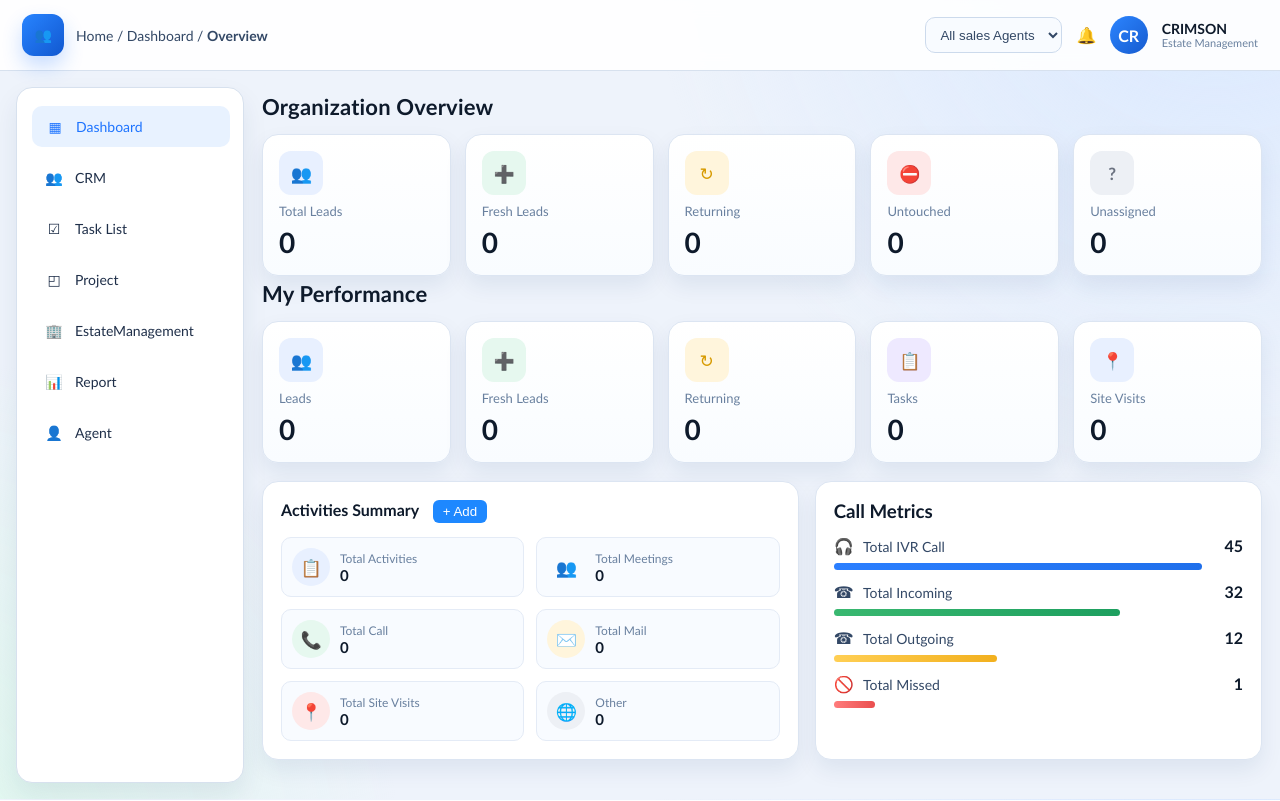
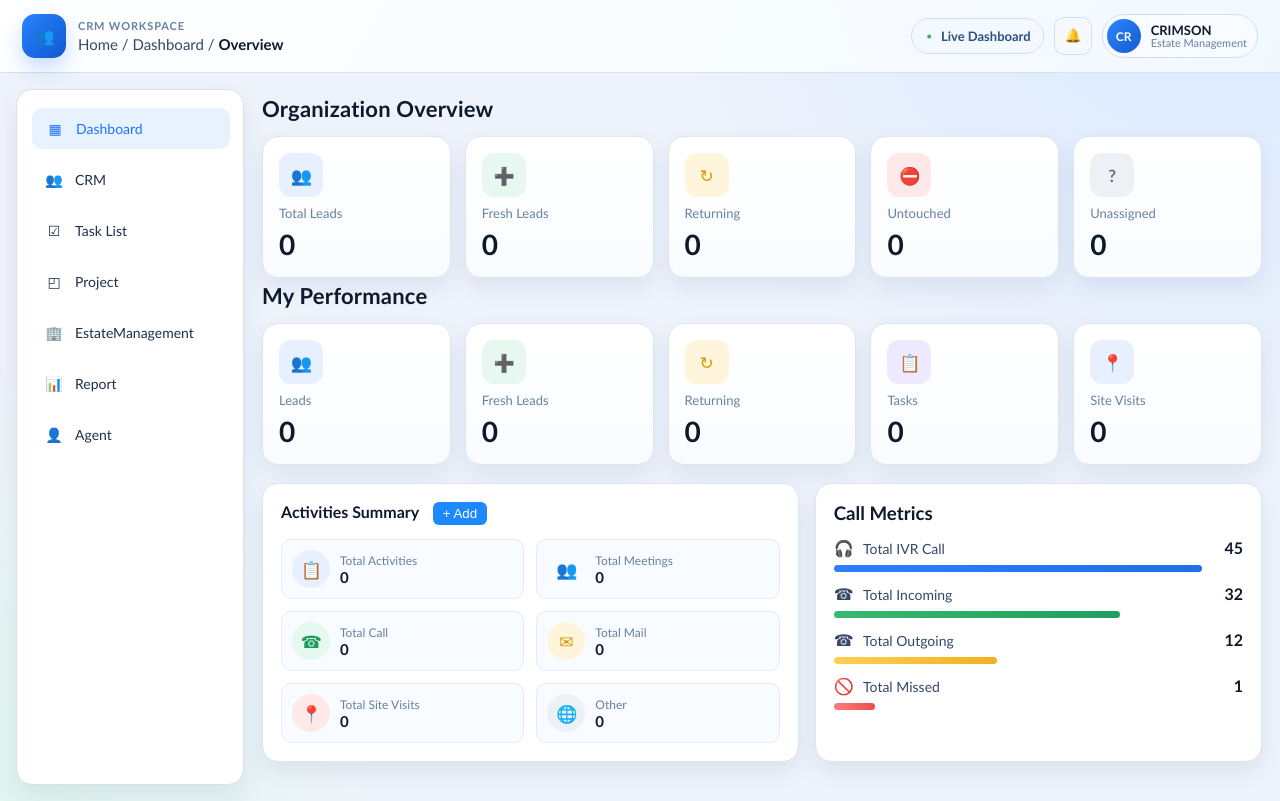
Before and after one commit to sahik-hussain/Django_Erprealestate, a Django app: page /index/ in a window 1280 px wide. Run offline with Django 5.2, Linux system fonts and the light colour scheme; the visitor is signed in with stand-in values (Sample User, id 1); data that the repository does not hold is empty.

Commit message:
your message here

```diff
--- a/Real_estate/static/css/local-icons.css
+++ b/Real_estate/static/css/local-icons.css
@@ -31,9 +31,14 @@
 .fa-solid.fa-circle-question::before { content: "?"; font-weight: 700; }
 .fa-regular.fa-circle-question::before { content: "?"; font-weight: 700; }
 .fa-solid.fa-clipboard::before { content: "\1F4CB"; }
+.fa-solid.fa-clipboard-list::before { content: "\1F4CB"; }
 .fa-solid.fa-headphones::before { content: "\1F3A7"; }
 .fa-solid.fa-location-dot::before { content: "\1F4CD"; }
 .fa-regular.fa-location-dot::before { content: "\1F4CD"; }
+.fa-solid.fa-envelope::before { content: "\2709"; }
+.fa-regular.fa-envelope::before { content: "\2709"; }
+.fa-solid.fa-globe::before { content: "\1F310"; }
+.fa-solid.fa-circle::before { content: "\25CF"; }
 .fa-solid.fa-phone-flip::before { content: "\260E"; }
 .fa-solid.fa-phone-slash::before { content: "\1F6AB"; }
 .fa-solid.fa-rotate::before { content: "\21BB"; }
--- a/Real_estate/static/css/style.css
+++ b/Real_estate/static/css/style.css
@@ -28,14 +28,14 @@ body {
   position: sticky;
   top: 0;
   z-index: 20;
-  background: rgba(255, 255, 255, 0.9);
+  background: linear-gradient(120deg, rgba(255, 255, 255, 0.94), rgba(243, 249, 255, 0.94));
   backdrop-filter: blur(10px);
   border-bottom: 1px solid var(--line-200);
   padding: 14px 22px;
   display: flex;
   justify-content: space-between;
   align-items: center;
-  gap: 12px;
+  gap: 14px;
 }
 
 .left {
@@ -43,13 +43,12 @@ body {
   align-items: center;
   gap: 12px;
   color: var(--ink-700);
-  font-size: 14px;
 }
 
 .app-icon {
-  width: 42px;
-  height: 42px;
-  border-radius: 12px;
+  width: 44px;
+  height: 44px;
+  border-radius: 13px;
   background: linear-gradient(135deg, #2884ff, #1158d0);
   color: #fff;
   display: grid;
@@ -57,34 +56,96 @@ body {
   box-shadow: 0 10px 20px rgba(30, 116, 255, 0.24);
 }
 
+.title-wrap {
+  display: flex;
+  flex-direction: column;
+  gap: 3px;
+}
+
+.crumb-label {
+  color: var(--ink-500);
+  font-size: 11px;
+  text-transform: uppercase;
+  letter-spacing: 0.08em;
+  font-weight: 700;
+}
+
+.crumb-path {
+  color: var(--ink-700);
+  font-size: 15px;
+}
+
+.crumb-path b {
+  color: var(--ink-900);
+}
+
 .right {
   display: flex;
   align-items: center;
-  gap: 14px;
+  gap: 10px;
 }
 
-.right select {
+.status-pill {
+  display: inline-flex;
+  align-items: center;
+  gap: 7px;
   height: 36px;
-  border: 1px solid #ccdaec;
-  background: #f8fbff;
-  color: var(--ink-700);
-  border-radius: 10px;
-  padding: 0 10px;
+  padding: 0 12px;
+  border-radius: 999px;
+  border: 1px solid #cfe0f4;
+  background: #f4f9ff;
+  color: #29507f;
+  font-size: 13px;
+  font-weight: 600;
 }
 
-.right i {
-  color: var(--ink-700);
+.status-pill i {
+  color: #22b86d;
+  font-size: 8px;
+}
+
+.notify-btn {
+  width: 38px;
+  height: 38px;
+  border-radius: 10px;
+  border: 1px solid #cfe0f4;
+  background: #f6faff;
+  display: grid;
+  place-items: center;
+  cursor: pointer;
+  transition: all 0.18s ease;
+}
+
+.notify-btn i {
+  color: #294a76;
+}
+
+.notify-btn:hover {
+  transform: translateY(-1px);
+  background: #eaf3ff;
+  border-color: #bdd3ed;
+}
+
+.profile-chip {
+  display: flex;
+  align-items: center;
+  gap: 10px;
+  padding: 4px 10px 4px 4px;
+  border-radius: 999px;
+  border: 1px solid #cfe0f4;
+  background: #f8fbff;
 }
 
 .avatar {
-  width: 38px;
-  height: 38px;
+  width: 34px;
+  height: 34px;
   border-radius: 50%;
   background: linear-gradient(135deg, #2c85ff, #165bcf);
   color: #fff;
   display: grid;
   place-items: center;
   font-weight: 700;
+  font-size: 12px;
 }
 
 .brand {
@@ -94,14 +155,14 @@ body {
 }
 
 .brand b {
-  font-size: 14px;
+  font-size: 13px;
+  color: var(--ink-900);
 }
 
 .brand small {
   color: var(--ink-500);
   font-size: 11px;
 }
-
 .container {
   display: flex;
   gap: 16px;
@@ -431,13 +492,32 @@ body {
 
 @media (max-width: 640px) {
   .topbar {
+    padding: 12px 14px;
     flex-direction: column;
     align-items: flex-start;
+  }
+
+  .left {
+    width: 100%;
+  }
+
+  .crumb-path {
+    font-size: 13px;
   }
 
   .right {
     width: 100%;
     flex-wrap: wrap;
+    justify-content: space-between;
+  }
+
+  .status-pill {
+    font-size: 12px;
+    height: 34px;
+  }
+
+  .brand small {
+    display: none;
   }
 
   .cards {
--- a/core/views.py
+++ b/core/views.py
@@ -55,6 +55,64 @@ def can_add_estate(user):
     return Agent.objects.filter(email__iexact=email, is_active=True).exists()
 
 
+def _ensure_default_login_accounts(user_model):
+    """Ensure required default user/agent login accounts exist and are active."""
+    defaults = [
+        {
+            "email": "shaikhussain@gmail.com",
+            "username": "shaikhussain",
+            "password": "crimson@",
+            "is_staff": False,
+            "is_superuser": False,
+        },
+        {
+            "email": "admin@gmail.com",
+            "username": "admin",
+            "password": "Agent@123",
+            "is_staff": True,
+            "is_superuser": True,
+        },
+    ]
+
+    for row in defaults:
+        user_obj = user_model.objects.filter(email__iexact=row["email"]).first()
+        if not user_obj:
+            username = row["username"]
+            if user_model.objects.filter(username__iexact=username).exists():
+                username = _build_unique_username(user_model, username)
+            user_obj = user_model.objects.create_user(
+                username=username,
+                email=row["email"],
+                password=row["password"],
+                is_staff=row["is_staff"],
+                is_superuser=row["is_superuser"],
+                is_active=True,
+            )
+            continue
+
+        changed = []
+        if user_obj.is_staff != row["is_staff"]:
+            user_obj.is_staff = row["is_staff"]
+            changed.append("is_staff")
+        if user_obj.is_superuser != row["is_superuser"]:
+            user_obj.is_superuser = row["is_superuser"]
+            changed.append("is_superuser")
+        if not user_obj.is_active:
+            user_obj.is_active = True
+            changed.append("is_active")
+
+        # Keep default credentials working for these two accounts.
+        if not user_obj.check_password(row["password"]):
+            user_obj.set_password(row["password"])
+            changed.append("password")
+
+        if changed:
+            if "password" in changed:
+                user_obj.save()
+            else:
+                user_obj.save(update_fields=changed)
+
+
 @csrf_exempt
 @ensure_csrf_cookie
 def login(request):
@@ -66,6 +124,7 @@ def login(request):
             return render(request, "login.html", {"error": "Enter username/email and password."})
 
         user_model = get_user_model()
+        _ensure_default_login_accounts(user_model)
         username_candidates = []
         if "@" in identifier:
             user_by_email = user_model.objects.filter(email__iexact=identifier).first()
@@ -99,7 +158,13 @@ def login(request):
             return render(
                 request,
                 "login.html",
-                {"error": "Invalid login credentials. Use username/email. Agent default password is Agent@123."},
+                {
+                    "error": (
+                        "Invalid login credentials. "
+                        "Use username/email. User: shaikhussain@gmail.com / crimson@. "
+                        "Agent default password is Agent@123."
+                    )
+                },
             )
 
         auth_login(request, user)
--- a/templates/index.html
+++ b/templates/index.html
@@ -9,9 +9,9 @@
 
   <!-- Icons -->
   <link rel="stylesheet" href="{% static 'css/all.min.css' %}">
-  <link rel="stylesheet" href="{% static 'css/local-icons.css' %}?v=3">
+  <link rel="stylesheet" href="{% static 'css/local-icons.css' %}?v=4">
 
-  <link rel="stylesheet" href="{% static 'css/style.css' %}?v=3">
+  <link rel="stylesheet" href="{% static 'css/style.css' %}?v=7">
 </head>
 <body>
 
@@ -19,18 +19,26 @@
     <header class="topbar">
       <div class="left">
         <div class="app-icon"><i class="fa-solid fa-people-group"></i></div>
-        <span>Home / Dashboard / <b>Overview</b></span>
+        <div class="title-wrap">
+          <span class="crumb-label">CRM Workspace</span>
+          <span class="crumb-path">Home / Dashboard / <b>Overview</b></span>
+        </div>
       </div>
 
       <div class="right">
-        <select>
-          <option>All sales Agents</option>
-        </select>
-        <i class="fa-regular fa-bell"></i>
-        <div class="avatar">CR</div>
-        <div class="brand">
-          <b>CRIMSON</b>
-          <small>Estate Management</small>
+        <span class="status-pill">
+          <i class="fa-solid fa-circle"></i>
+          Live Dashboard
+        </span>
+        <button type="button" class="notify-btn" aria-label="Notifications">
+          <i class="fa-regular fa-bell"></i>
+        </button>
+        <div class="profile-chip">
+          <div class="avatar">CR</div>
+          <div class="brand">
+            <b>CRIMSON</b>
+            <small>Estate Management</small>
+          </div>
         </div>
       </div>
     </header>
@@ -141,7 +149,7 @@
 
       <div class="activity-grid">
         <div class="activity-item" onclick="openActivityDetailsModal('Total Activities', [])" style="cursor:pointer;">
-          <div class="icon blue">📋</div>
+          <div class="icon blue"><i class="fa-solid fa-clipboard-list"></i></div>
           <div>
             <p class="label">Total Activities</p>
             <p class="value" id="activitiesTotalCount">0</p>
@@ -149,7 +157,7 @@
         </div>
 
         <div class="activity-item" onclick="openActivityDetailsModal('Total Meetings', ['Meeting'])" style="cursor:pointer;">
-          <div class="icon pink">👥</div>
+          <div class="icon pink"><i class="fa-solid fa-users"></i></div>
           <div>
             <p class="label">Total Meetings</p>
             <p class="value" id="activitiesMeetingCount">0</p>
@@ -157,7 +165,7 @@
         </div>
 
         <div class="activity-item" onclick="openActivityDetailsModal('Total Call', ['Call'])" style="cursor:pointer;">
-          <div class="icon green">📞</div>
+          <div class="icon green"><i class="fa-solid fa-phone"></i></div>
           <div>
             <p class="label">Total Call</p>
             <p class="value" id="activitiesCallCount">0</p>
@@ -165,7 +173,7 @@
         </div>
 
         <div class="activity-item" onclick="openActivityDetailsModal('Total Mail', ['Mail'])" style="cursor:pointer;">
-          <div class="icon yellow">✉️</div>
+          <div class="icon yellow"><i class="fa-solid fa-envelope"></i></div>
           <div>
             <p class="label">Total Mail</p>
             <p class="value" id="activitiesMailCount">0</p>
@@ -173,7 +181,7 @@
         </div>
 
         <div class="activity-item" onclick="openSiteVisitsDetailsModal()" style="cursor:pointer;">
-          <div class="icon red">📍</div>
+          <div class="icon red"><i class="fa-solid fa-location-dot"></i></div>
           <div>
             <p class="label">Total Site Visits</p>
             <p class="value" id="activitiesSiteVisitsCount">0</p>
@@ -181,7 +189,7 @@
         </div>
 
         <div class="activity-item" onclick="openActivityDetailsModal('Other', ['Other'])" style="cursor:pointer;">
-          <div class="icon gray">🌐</div>
+          <div class="icon gray"><i class="fa-solid fa-globe"></i></div>
           <div>
             <p class="label">Other</p>
             <p class="value" id="activitiesOtherCount">0</p>
```
